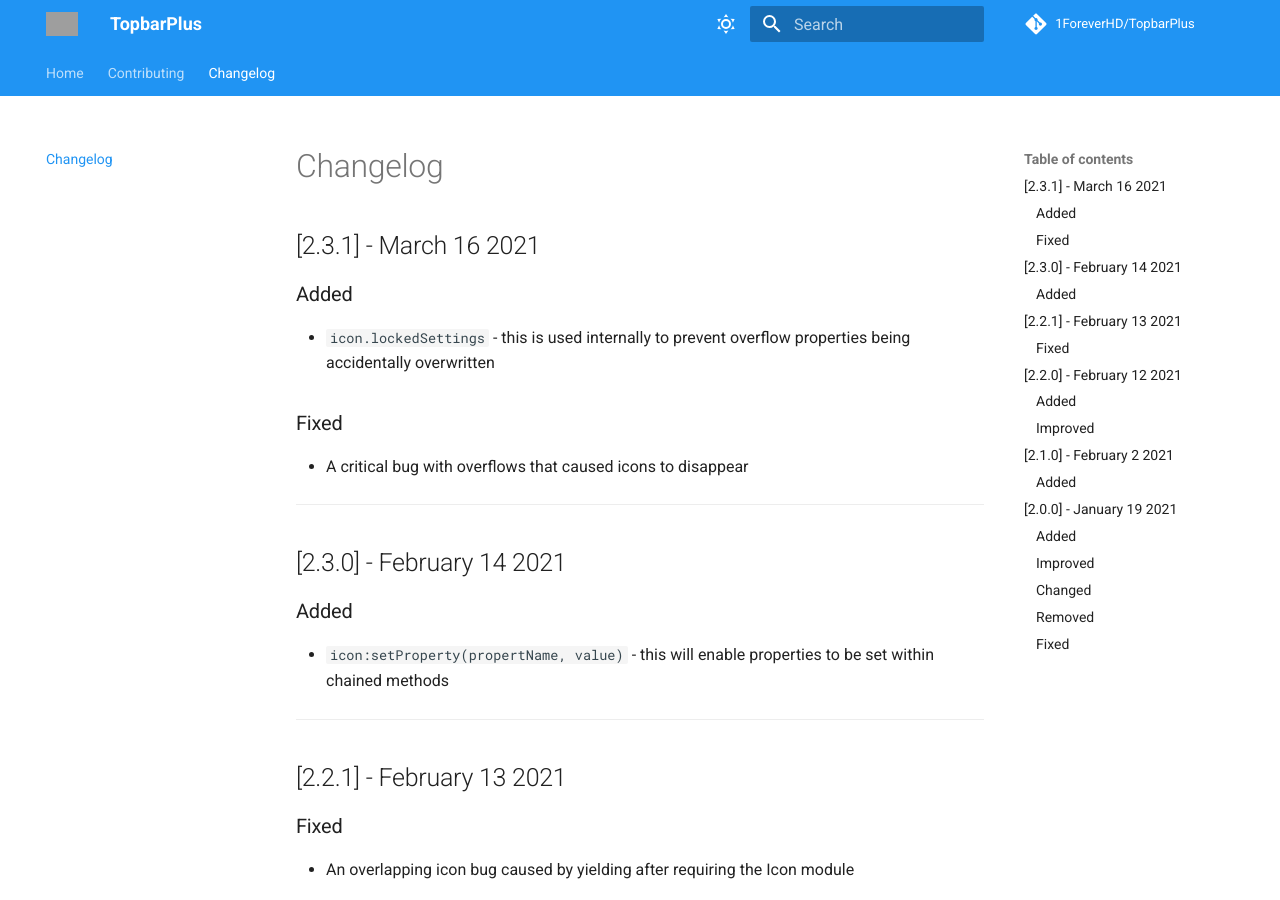
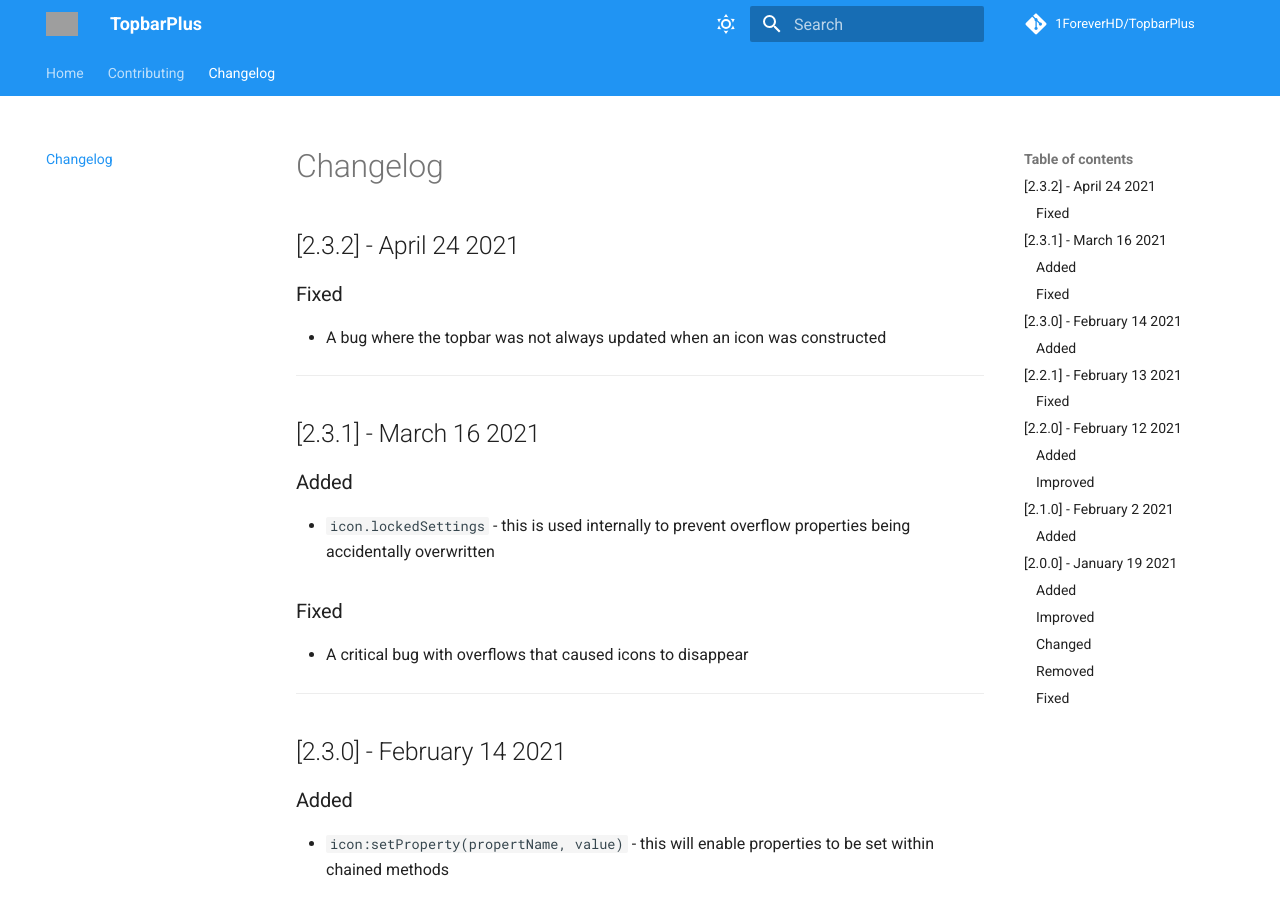
Before and after one commit to 1ForeverHD/TopbarPlus, an MkDocs documentation site: the page built from docs/changelog.md, in a window 1280 px wide and 900 px high. Built offline with MkDocs 1.6.1 and Material for MkDocs 9.7.7, drawn with Linux system fonts in a browser that asks for light colours; comment, search, counter and statistics services are not loaded; grey boxes are pictures that could not be loaded.

Commit message:
Updated changelog

```diff
--- a/docs/changelog.md
+++ b/docs/changelog.md
@@ -1,3 +1,10 @@
+## [2.3.2] - April 24 2021
+### Fixed
+- A bug where the topbar was not always updated when an icon was constructed
+
+
+
+--------
 ## [2.3.1] - March 16 2021
 ### Added
 - ``icon.lockedSettings`` - this is used internally to prevent overflow properties being accidentally overwritten
```
